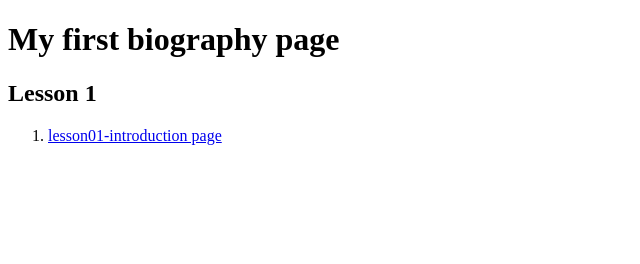
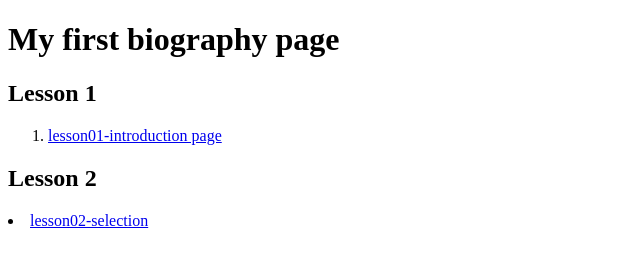
Before and after one commit to macham-dev/webd168, a plain HTML site: page index.html in a window 1280 px wide. Shown: the whole page, without its empty margins (0-640 px from the left). Drawn offline with Linux system fonts and the light colour scheme.

Commit message:
Update index.html

```diff
--- a/index.html
+++ b/index.html
@@ -12,6 +12,9 @@
         <ol>
             <li><a href="lesson01/introduction/">lesson01-introduction page</a></li>
         </ol>
+        <h2>Lesson 2</h2>
+        <li><a href="lesson02">lesson02-selection</li>
     </nav>
 </body>
+
 </html>
```
